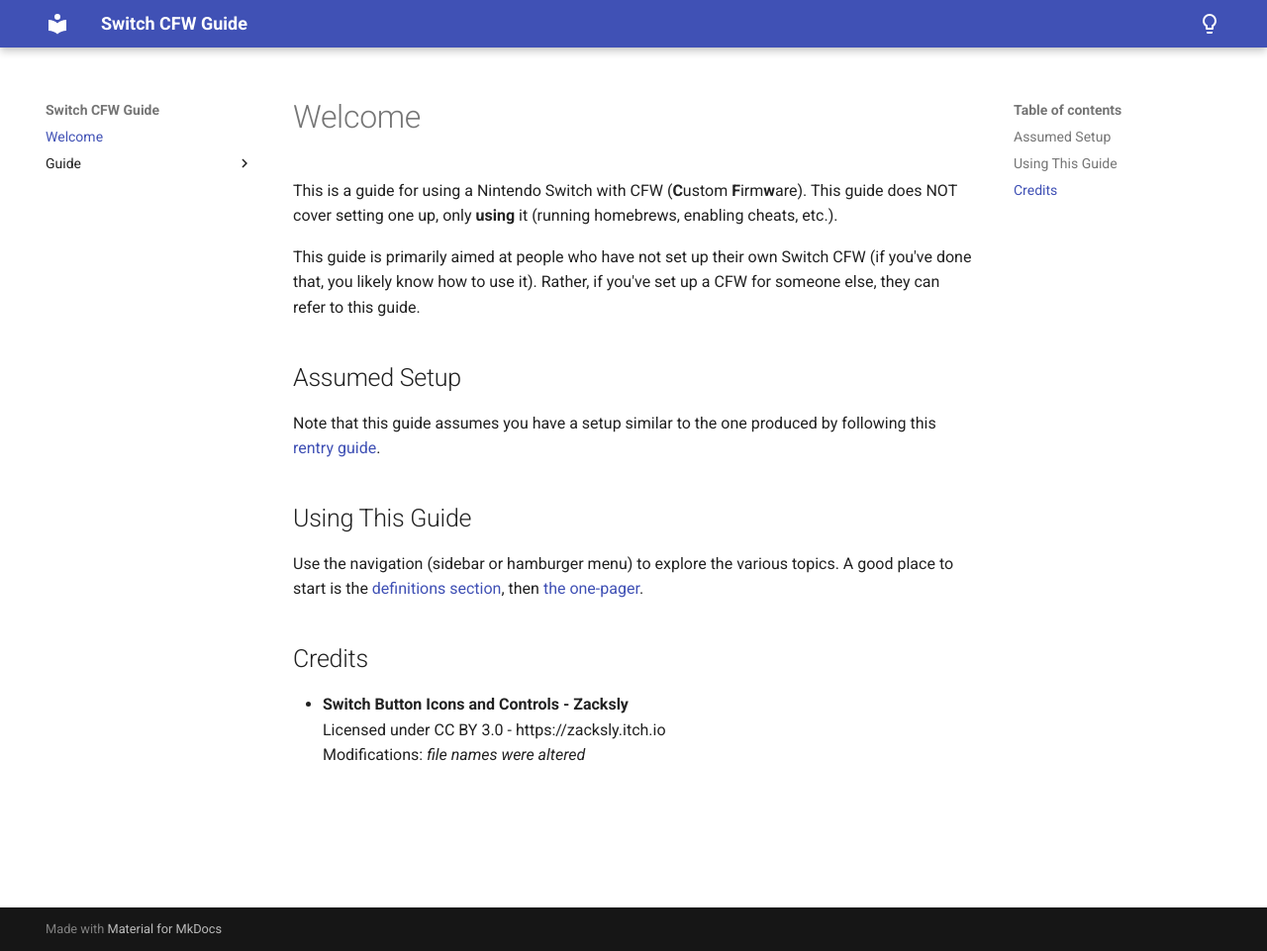
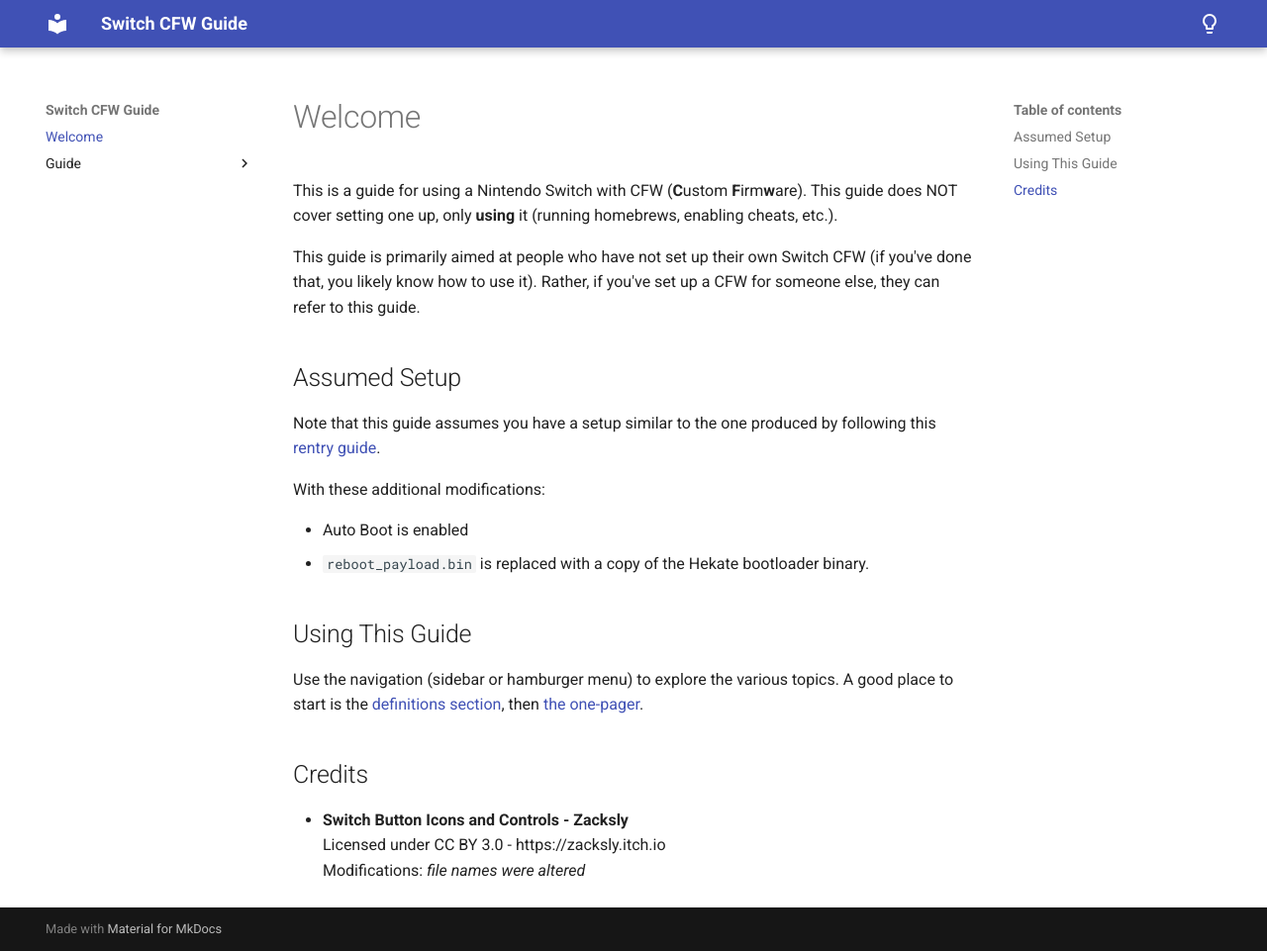
Before and after one commit to Tabrnicus/Switch-CFW-Guide, an MkDocs documentation site: the page built from docs/index.md, in a window 1280 px wide and 961 px high. Shown: the whole window at 99% size. Built offline with MkDocs 1.6.1 and Material for MkDocs 9.7.7, drawn with Linux system fonts in a browser that asks for light colours.

Commit message:
add additional setup notes

```diff
--- a/docs/index.md
+++ b/docs/index.md
@@ -8,6 +8,11 @@ This guide is primarily aimed at people who have not set up their own Switch CFW
 
 Note that this guide assumes you have a setup similar to the one produced by following this [rentry guide](https://rentry.org/SwitchHackingIsEasy).
 
+With these additional modifications:
+
+- Auto Boot is enabled
+- `reboot_payload.bin` is replaced with a copy of the Hekate bootloader binary.
+
 ## Using This Guide
 
 Use the navigation (sidebar or hamburger menu) to explore the various topics. A good place to start is the [definitions section](guide/definitions.md), then [the one-pager](guide/one-pager.md).
```
